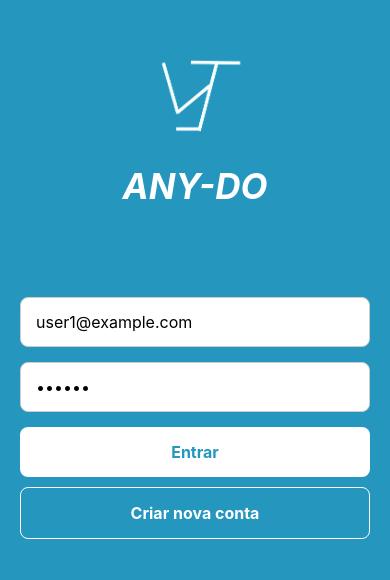
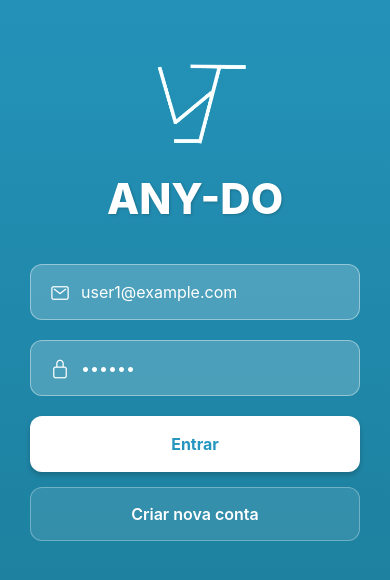
Before and after one commit to lmoura00/ToDoReactWithAdonis, a React Native app: screen / in a window 390 px wide. Shown: the part 130-710 px from the top of the page. Built offline with nearby package versions, Linux system fonts and the light colour scheme.

Commit message:
design finalizado

```diff
--- a/package.json
+++ b/package.json
@@ -9,6 +9,7 @@
     "web": "expo start --web"
   },
   "dependencies": {
+    "@expo/vector-icons": "^14.1.0",
     "@react-navigation/bottom-tabs": "^7.3.12",
     "@react-navigation/native": "^7.1.8",
     "@react-navigation/native-stack": "^7.3.12",
@@ -16,6 +17,7 @@
     "axios": "^1.9.0",
     "expo": "53.0.9",
     "expo-constants": "~17.1.6",
+    "expo-linear-gradient": "~14.1.4",
     "expo-status-bar": "~2.2.3",
     "lottie-react-native": "7.2.2",
     "react": "19.0.0",
@@ -30,7 +32,6 @@
     "@babel/preset-react": "^7.27.1",
     "@babel/preset-typescript": "^7.27.1",
     "@types/react": "~19.0.10",
-    "react-test-renderer": "^19.1.0",
     "typescript": "~5.8.3"
   },
   "private": true
--- a/src/pages/cadastro.tsx
+++ b/src/pages/cadastro.tsx
@@ -11,8 +11,11 @@ import {
   Alert,
   ActivityIndicator,
 } from "react-native";
+import { LinearGradient } from 'expo-linear-gradient';
+import { Ionicons } from '@expo/vector-icons';
 import { api } from "../api";
 import Constants from "expo-constants";
+
 export function CadastroScreen({ navigation }: { navigation: any }) {
   const [formData, setFormData] = useState({
     name: "",
@@ -22,7 +25,6 @@ export function CadastroScreen({ navigation }: { navigation: any }) {
   const [loading, setLoading] = useState(false);
 
   const handleRegister = async () => {
-    // Basic validation
     if (!formData.name || !formData.email || !formData.password) {
       Alert.alert("Erro", "Por favor, preencha todos os campos");
       return;
@@ -67,6 +69,10 @@ export function CadastroScreen({ navigation }: { navigation: any }) {
   return (
     <KeyboardAvoidingView
       behavior={Platform.OS === "ios" ? "padding" : "height"}
+      style={{ flex: 1 }}
+    >
+      <LinearGradient
+        colors={['#2596be', '#1c7d9a']}
         style={styles.container}
       >
         <View style={styles.content}>
@@ -74,26 +80,29 @@ export function CadastroScreen({ navigation }: { navigation: any }) {
             <Image
               source={require("../../assets/logo.png")}
               style={styles.logo}
+              resizeMode="contain"
             />
           </View>
 
-        <Text style={styles.title}>CADASTRO</Text>
+          <Text style={styles.title}>CRIAR CONTA</Text>
 
           <View style={styles.inputContainer}>
-          <Text style={styles.inputLabel}>Nome:</Text>
+            <Ionicons name="person-outline" size={20} color="#fff" style={styles.inputIcon} />
             <TextInput
               style={styles.input}
-            placeholder="Digite seu nome"
+              placeholder="Nome completo"
+              placeholderTextColor="rgba(255, 255, 255, 0.7)"
               value={formData.name}
               onChangeText={(text) => setFormData({ ...formData, name: text })}
             />
           </View>
 
           <View style={styles.inputContainer}>
-          <Text style={styles.inputLabel}>Email:</Text>
+            <Ionicons name="mail-outline" size={20} color="#fff" style={styles.inputIcon} />
             <TextInput
               style={styles.input}
-            placeholder="Digite seu email"
+              placeholder="Email"
+              placeholderTextColor="rgba(255, 255, 255, 0.7)"
               keyboardType="email-address"
               autoCapitalize="none"
               value={formData.email}
@@ -102,10 +111,11 @@ export function CadastroScreen({ navigation }: { navigation: any }) {
           </View>
 
           <View style={styles.inputContainer}>
-          <Text style={styles.inputLabel}>Senha:</Text>
+            <Ionicons name="lock-closed-outline" size={20} color="#fff" style={styles.inputIcon} />
             <TextInput
               style={styles.input}
-            placeholder="Digite sua senha"
+              placeholder="Senha (mínimo 6 caracteres)"
+              placeholderTextColor="rgba(255, 255, 255, 0.7)"
               secureTextEntry
               value={formData.password}
               onChangeText={(text) =>
@@ -118,21 +128,24 @@ export function CadastroScreen({ navigation }: { navigation: any }) {
             style={styles.registerButton}
             onPress={handleRegister}
             disabled={loading}
+            activeOpacity={0.7}
           >
             {loading ? (
-            <ActivityIndicator color="#2596be" />
+              <ActivityIndicator color="#fff" />
             ) : (
-            <Text style={styles.registerButtonText}>CADASTRAR</Text>
+              <Text style={styles.registerButtonText}>CRIAR CONTA</Text>
             )}
           </TouchableOpacity>
 
           <TouchableOpacity
             style={styles.loginLink}
             onPress={() => navigation.goBack()}
+            activeOpacity={0.7}
           >
-          <Text style={styles.loginLinkText}>Já tem uma conta? Faça login</Text>
+            <Text style={styles.loginLinkText}>Já tem uma conta? <Text style={{ fontWeight: 'bold' }}>Faça login</Text></Text>
           </TouchableOpacity>
         </View>
+      </LinearGradient>
     </KeyboardAvoidingView>
   );
 }
@@ -140,86 +153,77 @@ export function CadastroScreen({ navigation }: { navigation: any }) {
 const styles = StyleSheet.create({
   container: {
     flex: 1,
-    backgroundColor: "#2596be",
     paddingTop: Constants.statusBarHeight,
   },
   header: {
-    flexDirection: "row",
-    justifyContent: "center",
-    alignItems: "center",
-    marginBottom: 20,
-    backgroundColor: "#fff",
-    width: "100%",
-    height: 150,
-    borderBottomLeftRadius: 20,
-    borderBottomRightRadius: 20,
-    shadowColor: "#000",
-    shadowOffset: { width: 0, height: 2 },
-    shadowOpacity: 0.1,
-    shadowRadius: 4,
-    elevation: 5,
-    marginTop: -60,
+    alignItems: 'center',
+    marginBottom: 30,
   },
   content: {
     flex: 1,
-    flexDirection: "column",
+    justifyContent: 'center',
+    paddingHorizontal: 30,
   },
   logo: {
-    width: 50,
-    height: 50,
-    marginBottom: -40,
-    borderRadius: 50,
-    borderWidth: 2,
-    borderColor: "#2596be",
-    padding: 5,
-    backgroundColor: "#2596be",
+    width: 120,
+    height: 120,
+    marginBottom: 10,
+    tintColor: '#fff',
   },
   title: {
-    fontSize: 28,
-    fontWeight: "bold",
-    color: "#fff",
-    textAlign: "center",
+    fontSize: 32,
+    fontWeight: '800',
+    color: '#fff',
+    textAlign: 'center',
     marginBottom: 40,
+    textShadowColor: 'rgba(0, 0, 0, 0.2)',
+    textShadowOffset: { width: 1, height: 1 },
+    textShadowRadius: 3,
   },
   inputContainer: {
+    position: 'relative',
     marginBottom: 20,
-    paddingHorizontal: 15,
   },
-  inputLabel: {
-    fontSize: 16,
-    color: "#fff",
-    marginBottom: 8,
+  inputIcon: {
+    position: 'absolute',
+    left: 20,
+    top: 18,
+    zIndex: 1,
   },
   input: {
-    height: 50,
-    borderColor: "#2596be",
+    height: 56,
+    borderColor: 'rgba(255, 255, 255, 0.4)',
     borderWidth: 1,
-    borderRadius: 8,
-    paddingHorizontal: 15,
-    backgroundColor: "#FFFFFF",
+    borderRadius: 12,
+    paddingHorizontal: 20,
+    backgroundColor: 'rgba(255, 255, 255, 0.2)',
+    fontSize: 16,
+    color: '#fff',
+    paddingLeft: 50,
+  },
+  registerButton: {
+    backgroundColor: '#fff',
+    padding: 18,
+    borderRadius: 12,
+    alignItems: 'center',
+    marginTop: 30,
+    shadowColor: '#000',
+    shadowOffset: { width: 0, height: 3 },
+    shadowOpacity: 0.2,
+    shadowRadius: 5,
+    elevation: 3,
+  },
+  registerButtonText: {
+    color: '#2596be',
+    fontSize: 18,
+    fontWeight: 'bold',
+  },
+  loginLink: {
+    marginTop: 25,
+    alignItems: 'center',
+  },
+  loginLinkText: {
+    color: '#fff',
     fontSize: 16,
   },
-  registerButton: {
-    width: "80%",
-    alignSelf: "center",
-    backgroundColor: "#fff",
-    padding: 15,
-    borderRadius: 8,
-    alignItems: "center",
-    marginTop: 30,
-  },
-  registerButtonText: {
-    color: "#2596be",
-    fontSize: 18,
-    fontWeight: "bold",
-  },
-  loginLink: {
-    marginTop: 20,
-    alignItems: "center",
-  },
-  loginLinkText: {
-    color: "#fff",
-    fontSize: 16,
-    textDecorationLine: "underline",
-  },
 });
--- a/src/pages/login.tsx
+++ b/src/pages/login.tsx
@@ -11,6 +11,8 @@ import {
   Platform,
   Image
 } from 'react-native';
+import { LinearGradient } from 'expo-linear-gradient';
+import { Ionicons } from '@expo/vector-icons';
 import { useAuth } from '../hooks/use-user';
 import axios from 'axios';
 
@@ -22,10 +24,8 @@ export function LoginScreen({ navigation }: { navigation: any }) {
     const handleLogin = async () => {
         try {
             await login(email, password);
-
         } catch (error) {
             console.error('Login error in component:', error);
-            Alert.alert("Erro", "Falha no login. Verifique suas credenciais.");
         }
     };
 
@@ -36,31 +36,49 @@ export function LoginScreen({ navigation }: { navigation: any }) {
     return (
         <KeyboardAvoidingView
             behavior={Platform.OS === "ios" ? "padding" : "height"}
+            style={{ flex: 1 }}
+        >
+            <LinearGradient
+                colors={['#2596be', '#1c7d9a']}
                 style={styles.container}
             >
                 <View style={styles.innerContainer}>
-                <Image source={require("../../assets/logo.png")} style={styles.logo}/>
+                    <Image
+                        source={require("../../assets/logo.png")}
+                        style={styles.logo}
+                        resizeMode="contain"
+                    />
                     <Text style={styles.title}>ANY-DO</Text>
 
+                    <View style={styles.inputContainer}>
+                        <Ionicons name="mail-outline" size={20} color="#fff" style={styles.inputIcon} />
                         <TextInput
                             style={styles.input}
                             placeholder="Email"
+                            placeholderTextColor="rgba(255, 255, 255, 0.7)"
                             value={email}
                             onChangeText={setEmail}
                             keyboardType="email-address"
                             autoCapitalize="none"
                         />
+                    </View>
+
+                    <View style={styles.inputContainer}>
+                        <Ionicons name="lock-closed-outline" size={20} color="#fff" style={styles.inputIcon} />
                         <TextInput
                             style={styles.input}
                             placeholder="Senha"
+                            placeholderTextColor="rgba(255, 255, 255, 0.7)"
                             secureTextEntry
                             value={password}
                             onChangeText={setPassword}
                         />
+                    </View>
 
                     {isLoading ? (
                         <View style={styles.loadingContainer}>
                             <ActivityIndicator size="large" color="#fff" />
+                            <Text style={styles.loadingText}>Autenticando...</Text>
                         </View>
                     ) : (
                         <>
@@ -68,6 +86,7 @@ export function LoginScreen({ navigation }: { navigation: any }) {
                                 style={styles.loginButton}
                                 onPress={handleLogin}
                                 disabled={isLoading}
+                                activeOpacity={0.7}
                             >
                                 <Text style={styles.buttonText}>Entrar</Text>
                             </TouchableOpacity>
@@ -76,6 +95,7 @@ export function LoginScreen({ navigation }: { navigation: any }) {
                                 style={styles.registerButton}
                                 onPress={() => navigation.navigate('Cadastro')}
                                 disabled={isLoading}
+                                activeOpacity={0.7}
                             >
                                 <Text style={styles.registerButtonText}>Criar nova conta</Text>
                             </TouchableOpacity>
@@ -84,6 +104,7 @@ export function LoginScreen({ navigation }: { navigation: any }) {
 
                     {error && <Text style={styles.error}>{error}</Text>}
                 </View>
+            </LinearGradient>
         </KeyboardAvoidingView>
     );
 }
@@ -91,50 +112,68 @@ export function LoginScreen({ navigation }: { navigation: any }) {
 const styles = StyleSheet.create({
     container: {
         flex: 1,
-        backgroundColor: '#2596be',
-    },
-    logo:{
-        width: 100,
-        height: 100,
-        alignSelf: 'center',
-        marginBottom: 20,
     },
     innerContainer: {
         flex: 1,
         justifyContent: 'center',
-        padding: 20,
+        padding: 30,
+    },
+    logo: {
+        width: 120,
+        height: 120,
+        alignSelf: 'center',
+        marginBottom: 10,
     },
     title: {
-        fontSize: 35,
-        fontWeight: 'bold',
-        fontStyle: 'italic',
-        marginBottom: 90,
+        fontSize: 42,
+        fontWeight: '800',
+        marginBottom: 40,
         textAlign: 'center',
         color: '#fff',
+        textShadowColor: 'rgba(0, 0, 0, 0.2)',
+        textShadowOffset: { width: 1, height: 1 },
+        textShadowRadius: 3,
+    },
+    inputContainer: {
+        position: 'relative',
+        marginBottom: 20,
+    },
+    inputIcon: {
+        position: 'absolute',
+        left: 20,
+        top: 18,
+        zIndex: 1,
     },
     input: {
-        height: 50,
-        borderColor: '#CCCCCC',
+        height: 56,
+        borderColor: 'rgba(255, 255, 255, 0.4)',
         borderWidth: 1,
-        borderRadius: 8,
-        marginBottom: 15,
-        paddingHorizontal: 15,
-        backgroundColor: '#FFFFFF',
+        borderRadius: 12,
+        paddingHorizontal: 20,
+        backgroundColor: 'rgba(255, 255, 255, 0.2)',
         fontSize: 16,
+        color: '#fff',
+        paddingLeft: 50,
     },
     loginButton: {
         backgroundColor: '#fff',
-        padding: 15,
-        borderRadius: 8,
+        padding: 18,
+        borderRadius: 12,
         alignItems: 'center',
-        marginBottom: 10,
+        marginBottom: 15,
+        shadowColor: '#000',
+        shadowOffset: { width: 0, height: 3 },
+        shadowOpacity: 0.2,
+        shadowRadius: 5,
+        elevation: 3,
     },
     registerButton: {
-        padding: 15,
-        borderRadius: 8,
+        padding: 16,
+        borderRadius: 12,
         alignItems: 'center',
-        borderWidth: 1,
-        borderColor: '#fff',
+        backgroundColor: 'rgba(255, 255, 255, 0.1)',
+        borderWidth: 1.5,
+        borderColor: 'rgba(255, 255, 255, 0.3)',
     },
     buttonText: {
         color: '#2596be',
@@ -144,15 +183,24 @@ const styles = StyleSheet.create({
     registerButtonText: {
         color: '#fff',
         fontSize: 16,
-        fontWeight: 'bold',
+        fontWeight: '600',
     },
     error: {
-        color: 'red',
+        color: '#FF6B6B',
         marginTop: 15,
         textAlign: 'center',
+        backgroundColor: 'rgba(255, 107, 107, 0.1)',
+        padding: 12,
+        borderRadius: 8,
+        overflow: 'hidden',
     },
     loadingContainer: {
         alignItems: 'center',
-        marginVertical: 20,
+        marginVertical: 30,
+    },
+    loadingText: {
+        color: '#fff',
+        marginTop: 10,
+        fontSize: 14,
     },
 });
```
Also changed, not shown: 2 other files (tests, documents, lock files or other folders). Lines whose indentation alone changed are shown as unchanged.
